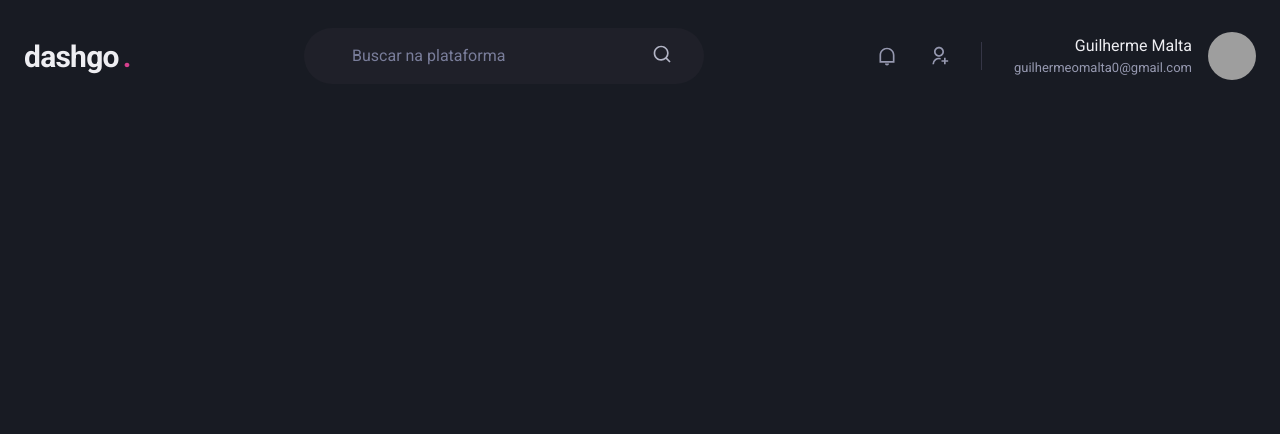
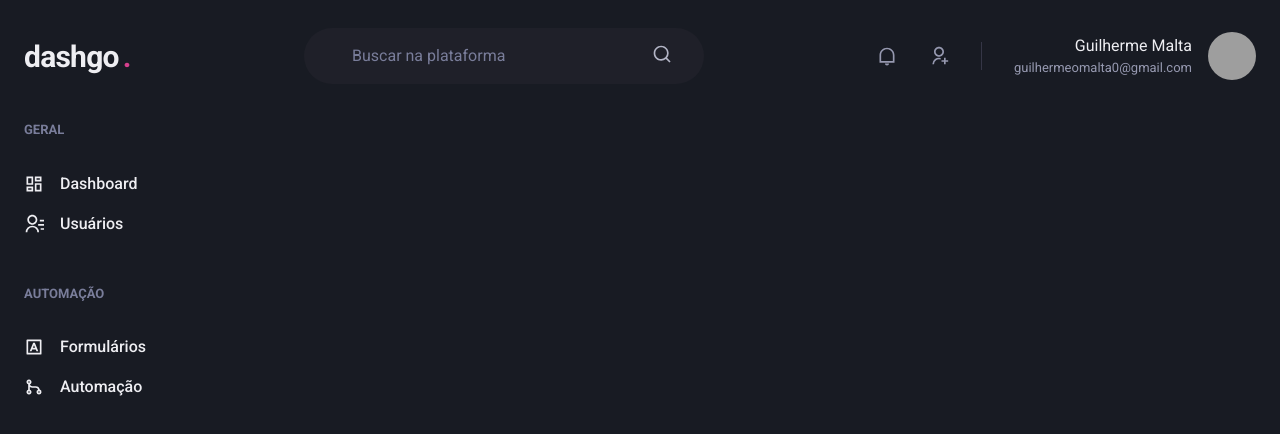
Before and after one commit to GuilhermeOM/dashgo, a Next.js app: page /dashboard in a window 1280 px wide. Shown: the top 434 px of the page. Built offline with nearby package versions, Linux system fonts and the light colour scheme; grey boxes are pictures that could not be loaded.

Commit message:
Creating Sidebar

```diff
--- /dev/null
+++ b/components/Sidebar.tsx
@@ -0,0 +1,54 @@
+import { Box, Icon, Link, Stack, Text } from "@chakra-ui/react";
+import {
+  RiDashboardLine,
+  RiContactsLine,
+  RiInputMethodLine,
+  RiGitMergeLine,
+} from "react-icons/ri";
+
+export function Sidebar() {
+  return (
+    <Box as="aside" w="64" mr="8">
+      <Stack spacing="12" align="flex-start">
+        <Box>
+          <Text fontWeight="bold" color="gray.400" fontSize="small">
+            GERAL
+          </Text>
+          <Stack spacing="4" mt="8" align="stretch">
+            <Link display="flex" alignItems="center">
+              <Icon as={RiDashboardLine} fontSize="20" />
+              <Text ml="4" fontWeight="medium">
+                Dashboard
+              </Text>
+            </Link>
+            <Link display="flex" alignItems="center">
+              <Icon as={RiContactsLine} fontSize="20" />
+              <Text ml="4" fontWeight="medium">
+                Usuários
+              </Text>
+            </Link>
+          </Stack>
+        </Box>
+        <Box>
+          <Text fontWeight="bold" color="gray.400" fontSize="small">
+            AUTOMAÇÃO
+          </Text>
+          <Stack spacing="4" mt="8" align="stretch">
+            <Link display="flex" alignItems="center">
+              <Icon as={RiInputMethodLine} fontSize="20" />
+              <Text ml="4" fontWeight="medium">
+                Formulários
+              </Text>
+            </Link>
+            <Link display="flex" alignItems="center">
+              <Icon as={RiGitMergeLine} fontSize="20" />
+              <Text ml="4" fontWeight="medium">
+                Automação
+              </Text>
+            </Link>
+          </Stack>
+        </Box>
+      </Stack>
+    </Box>
+  );
+}
--- a/pages/dashboard.tsx
+++ b/pages/dashboard.tsx
@@ -1,7 +1,15 @@
+import { Flex } from "@chakra-ui/react";
 import { Header } from "../components/Header";
+import { Sidebar } from "../components/Sidebar";
 
 export default function Dashboard() {
   return (
-    <Header />
+    <Flex direction="column" h="100vh">
+      <Header />
+
+      <Flex w="100%" my="6" maxWidth={1400} mx="auto" px="6">
+        <Sidebar />
+      </Flex>
+    </Flex>
   );
 }
```
